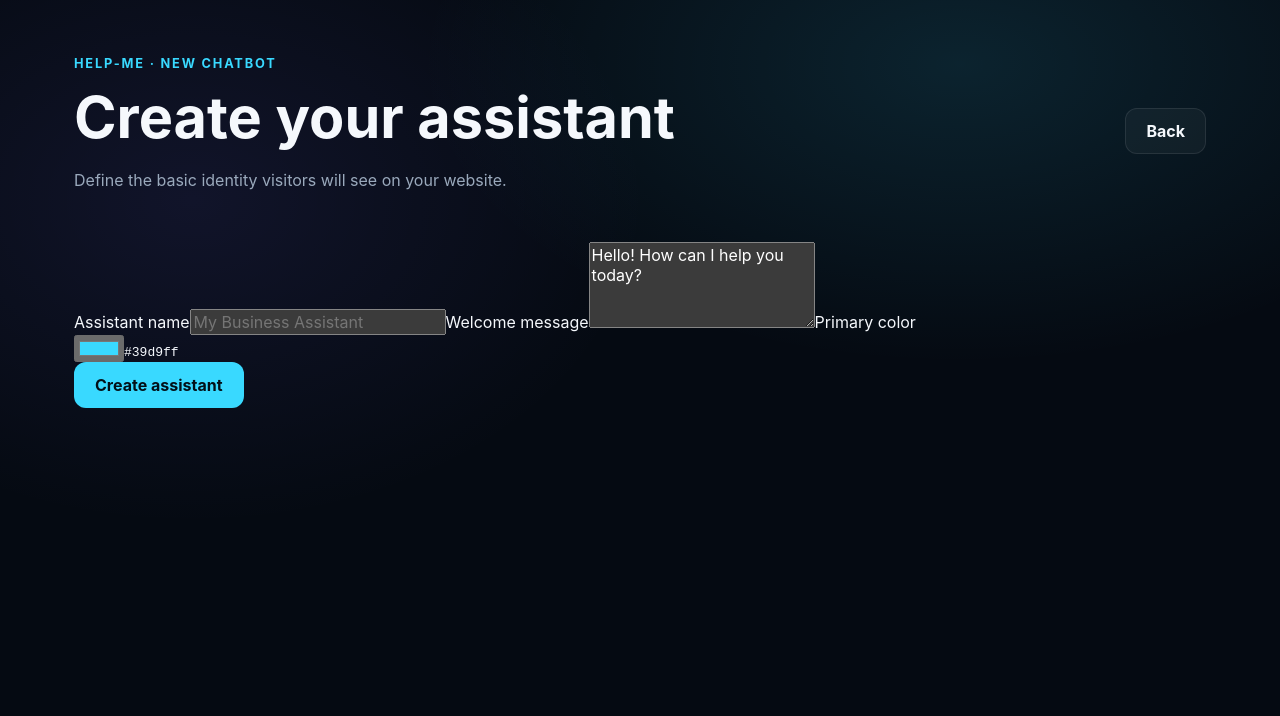
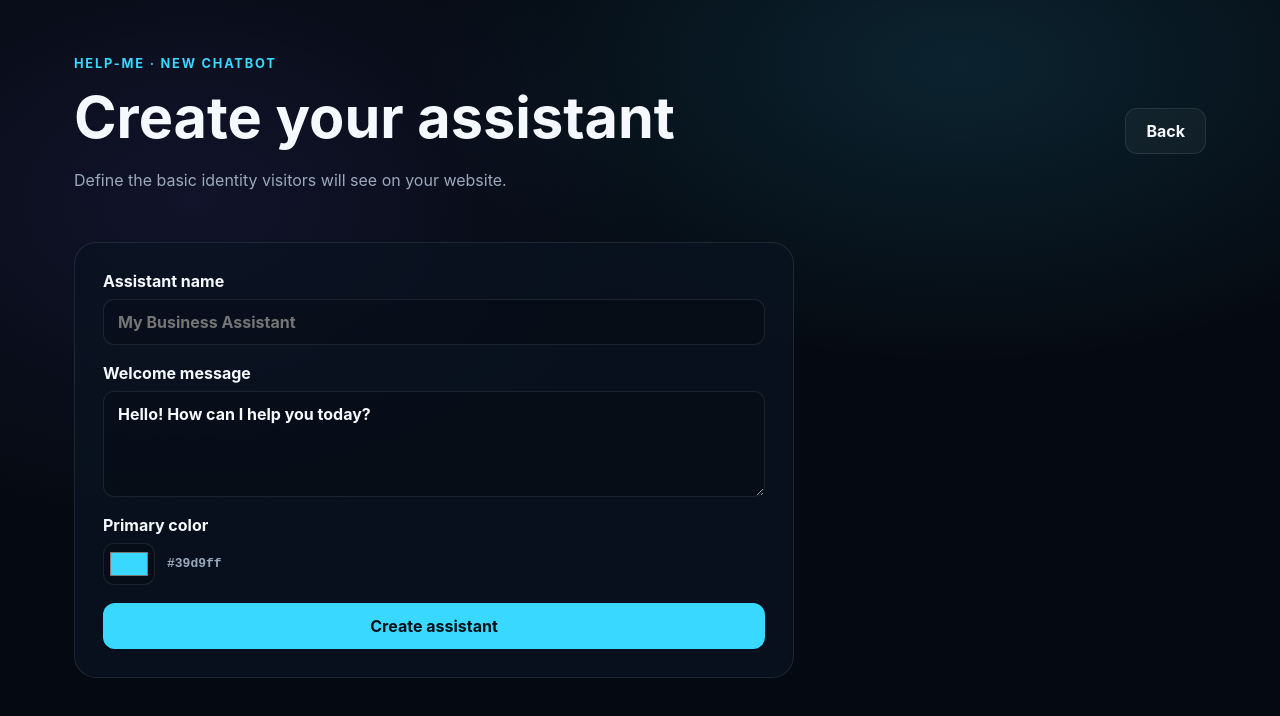
Before and after one commit to saiedahm/HELP-ME, a Next.js app: page /dashboard/chatbots/new in a window 1280 px wide. Shown: the top 716 px of the page. Built offline with nearby package versions, Linux system fonts and the light colour scheme.

Commit message:
feat(chatbots): style chatbot management UI

```diff
--- a/app/globals.css
+++ b/app/globals.css
@@ -76,3 +76,5 @@ html{scroll-behavior:smooth}body{background:radial-gradient(900px 500px at 75% 8
 .admin-grid{display:grid;grid-template-columns:repeat(4,1fr);gap:14px}.admin-stat{padding:24px;border:1px solid var(--border);border-radius:18px;background:rgba(11,20,34,.72)}.admin-stat span{display:block;color:var(--muted);font-size:.78rem}.admin-stat strong{display:block;font-size:2.4rem;margin-top:12px}.subscription-stats{display:flex;flex-wrap:wrap;gap:12px}.subscription-stats div{min-width:130px;padding:16px;border:1px solid var(--border);border-radius:14px}.subscription-stats span,.subscription-stats strong{display:block}.subscription-stats span{color:var(--muted);font-size:.75rem}.subscription-stats strong{font-size:1.5rem;margin-top:6px}.lead-list{display:grid;gap:10px}.lead-row{display:flex;align-items:center;justify-content:space-between;gap:20px;padding:18px;border:1px solid var(--border);border-radius:14px;background:rgba(255,255,255,.025)}.lead-row strong,.lead-row small{display:block}.lead-row small{color:var(--muted);margin-top:5px}@media(max-width:800px){.admin-grid{grid-template-columns:repeat(2,1fr)}}@media(max-width:520px){.admin-grid{grid-template-columns:1fr}.lead-row{align-items:flex-start;flex-direction:column}}
 
 .brand-mark{display:inline-grid!important;place-items:center;width:34px;height:34px;border-radius:11px;background:linear-gradient(135deg,var(--accent),var(--accent2));color:#04111b!important;margin-right:9px;box-shadow:0 0 28px rgba(57,217,255,.2)}.language-switcher{display:flex;align-items:center;gap:5px;padding:7px 9px;border:1px solid var(--border);border-radius:10px;background:rgba(255,255,255,.035);color:var(--muted);font-size:.75rem}.language-switcher select{border:0;outline:0;background:transparent;color:var(--text);font-weight:800;font-size:.72rem;cursor:pointer}.language-switcher option{background:#0b1422;color:#fff}.hero-copy,.section-intro,.feature-card,.price-card,.final-cta{text-align:start}html[dir="rtl"] .brand-mark{margin-right:0;margin-left:9px}html[dir="rtl"] .hero-proof,html[dir="rtl"] .hero-copy,html[dir="rtl"] .section-intro,html[dir="rtl"] .feature-card,html[dir="rtl"] .price-card,html[dir="rtl"] .final-cta{text-align:right}html[dir="rtl"] .assistant-input b{float:left}html[dir="rtl"] .popular{right:auto;left:24px}@media(max-width:900px){.language-switcher{order:-1}}
+
+.bot-row{display:flex;align-items:center;justify-content:space-between;gap:20px;padding:18px;border:1px solid var(--border);border-radius:14px;background:rgba(255,255,255,.025)}.bot-row strong,.bot-row small{display:block}.bot-row small{color:var(--muted);margin-top:5px;font-size:.75rem}.bot-row p{margin:8px 0 0;color:var(--muted);font-size:.86rem}.form-card{max-width:720px;display:grid;gap:18px;padding:28px;border:1px solid var(--border);border-radius:22px;background:rgba(11,20,34,.72)}.form-card label{display:grid;gap:8px;font-weight:700}.form-card input,.form-card textarea,.form-card select{width:100%;box-sizing:border-box;padding:12px 14px;border:1px solid var(--border);border-radius:11px;background:rgba(0,0,0,.18);color:var(--text);outline:none;font:inherit}.form-card textarea{resize:vertical}.color-field{display:flex;align-items:center;gap:12px}.color-field input{width:52px;height:42px;padding:4px}.color-field code{color:var(--muted)}
```
